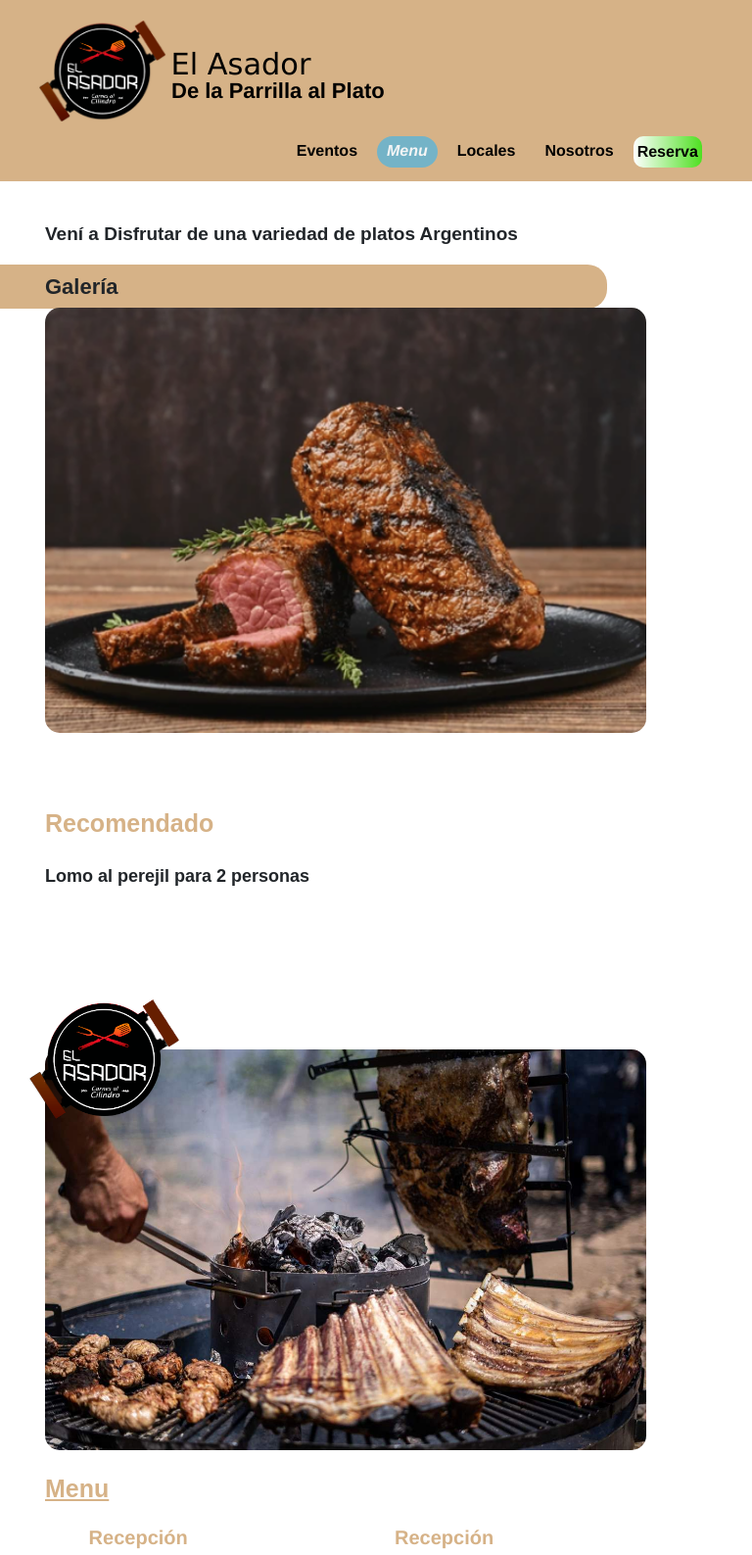
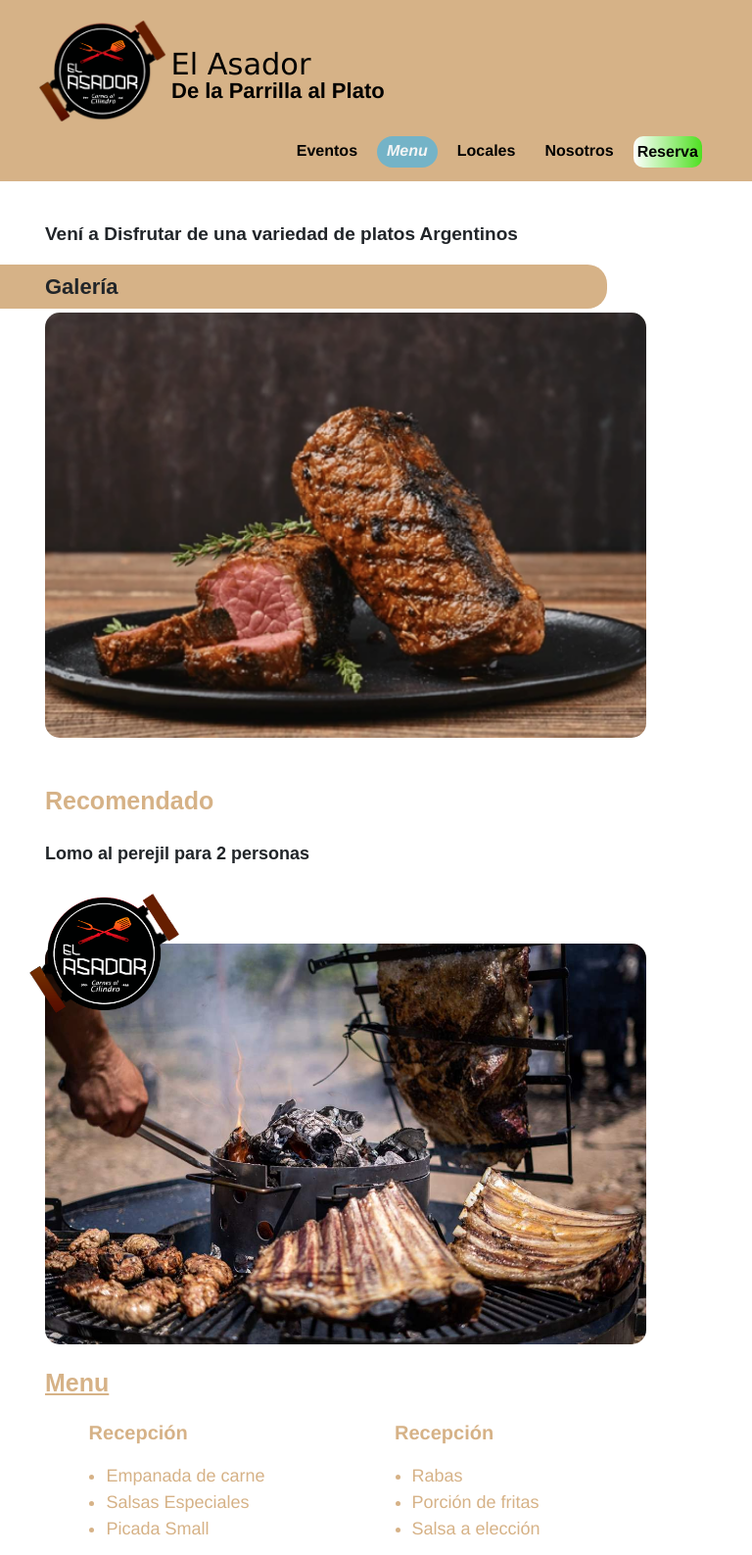
Before and after one commit to PCame54/PreEntrega3_Camerotto, a website: page pages/menu.html in a window 768 px wide. Shown: the top 1587 px of the page at 98% size. Drawn offline with nearby package versions, Linux system fonts and the light colour scheme; files whose address does not match are found by name.

Commit message:
arreglito

```diff
--- a/pages/menu.html
+++ b/pages/menu.html
@@ -46,6 +46,8 @@
         <div>
             <p class="text-menu">Vení a Disfrutar de una variedad de platos Argentinos</p>
             <p class="galeria">Galería</p>
+        </div>
+        <div>
             <p class="recomendado">Recomendado</p>
             <p class="lomo">Lomo al perejil para 2 personas</p>
         </div>
--- a/scss/sections/_body.scss
+++ b/scss/sections/_body.scss
@@ -348,7 +348,7 @@ section {
                 .recomendado {
                     display: flex;
                     position: absolute;
-                    margin-top: 72%;
+                    margin-top: 69%;
                     margin-left: 46px;
                     font-size: 25px;
                     font-weight: bold;
@@ -357,7 +357,7 @@ section {
                 .lomo {
                     display: block;
                     position: absolute;
-                    margin-top: 79%;
+                    margin-top: 76%;
                     margin-bottom: 5px;
                     font-size: 18px;
                     padding-left: 0px;
@@ -371,7 +371,7 @@ section {
 
             .plato2 {
                 display: block;
-                margin-top: 160px;
+                margin-top: 165px;
                 margin-left: 46px;
                 width: 80%;
                 border-radius: 15px 15px 15px 15px;
@@ -384,7 +384,7 @@ section {
             .asado {
                 display: flex;
                 position: relative;
-                margin-top: 29%;
+                margin-top: 110px;
                 left: 46px;
                 width: 80%;
                 border-radius: 15px 15px 15px 15px;
```
Also changed, not shown: css/style.css.
